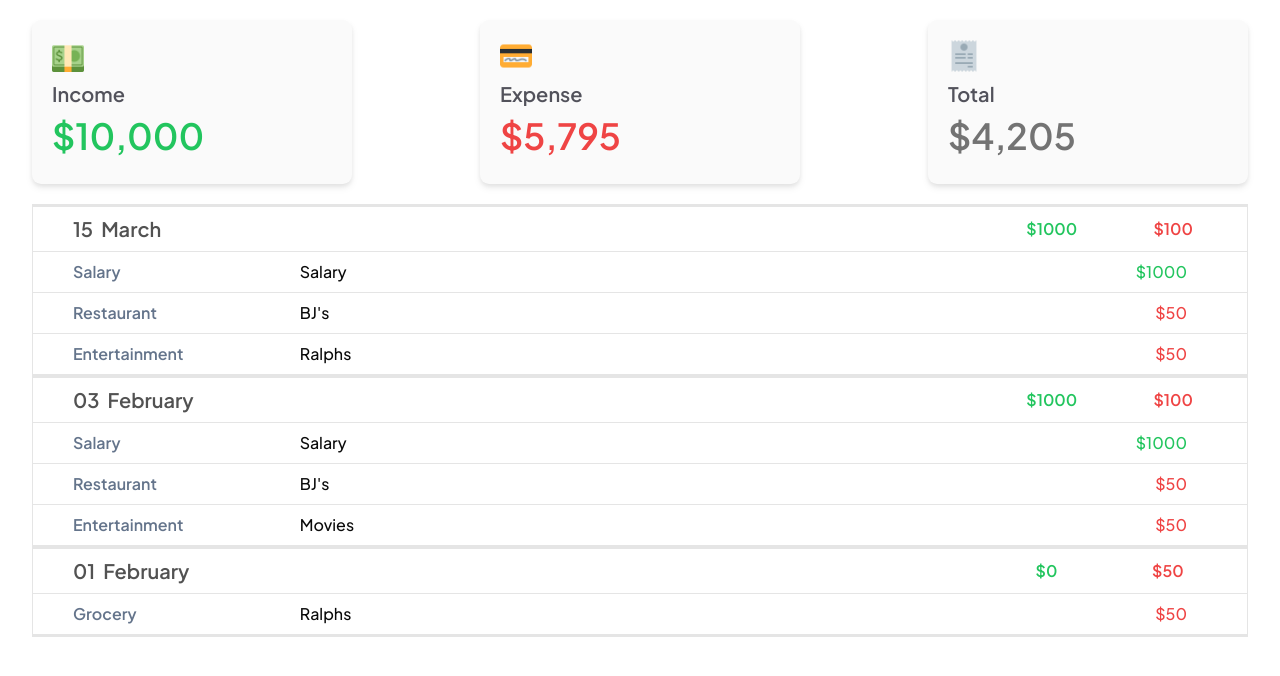
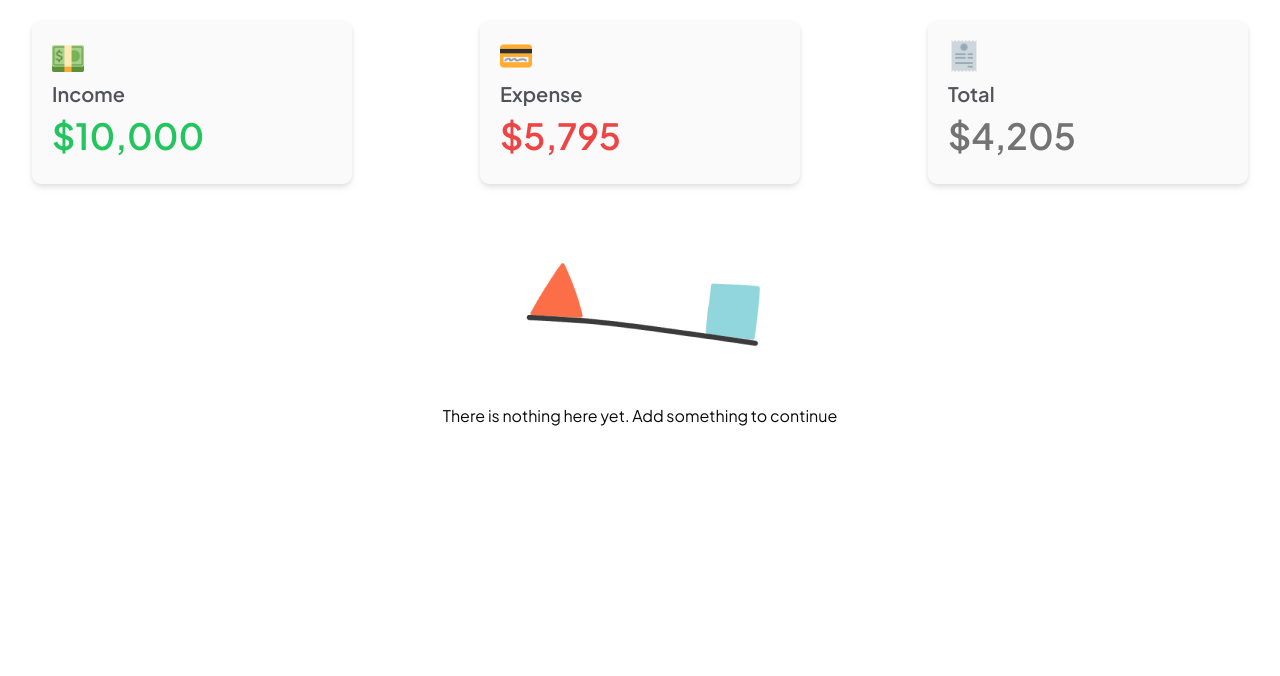
Before and after one commit to Theonlyhamstertoh/budgetbird, a Next.js app: page /transaction in a window 1280 px wide. Shown: the top 676 px of the page. Built offline with nearby package versions, Linux system fonts and the light colour scheme.

Commit message:
formatted no data transaction page

```diff
--- a/src/app/transaction/page.tsx
+++ b/src/app/transaction/page.tsx
@@ -16,48 +16,48 @@ type LogEntry = {
 
 const TransactionPage = () => {
   const log: LogEntry[] = [
-    {
-      date: new Date("02/15/2024"),
-      transactions: [
-        { type: "Income", category: "Salary", desc: "Salary ", amount: 1000 },
-        {
-          type: "Expense",
-          category: "Restaurant",
-          desc: "BJ's ",
-          amount: 50,
-        },
-        {
-          type: "Expense",
-          category: "Entertainment",
-          desc: "Ralphs ",
-          amount: 50,
-        },
-      ],
-    },
-    {
-      date: new Date("01/03/2024"),
-      transactions: [
-        { type: "Income", category: "Salary", desc: "Salary ", amount: 1000 },
-        {
-          type: "Expense",
-          category: "Restaurant",
-          desc: "BJ's ",
-          amount: 50,
-        },
-        {
-          type: "Expense",
-          category: "Entertainment",
-          desc: "Movies ",
-          amount: 50,
-        },
-      ],
-    },
-    {
-      date: new Date("01/01/2024"),
-      transactions: [
-        { type: "Expense", category: "Grocery", desc: "Ralphs ", amount: 50 },
-      ],
-    },
+    // {
+    //   date: new Date("02/15/2024"),
+    //   transactions: [
+    //     { type: "Income", category: "Salary", desc: "Salary ", amount: 1000 },
+    //     {
+    //       type: "Expense",
+    //       category: "Restaurant",
+    //       desc: "BJ's ",
+    //       amount: 50,
+    //     },
+    //     {
+    //       type: "Expense",
+    //       category: "Entertainment",
+    //       desc: "Ralphs ",
+    //       amount: 50,
+    //     },
+    //   ],
+    // },
+    // {
+    //   date: new Date("01/03/2024"),
+    //   transactions: [
+    //     { type: "Income", category: "Salary", desc: "Salary ", amount: 1000 },
+    //     {
+    //       type: "Expense",
+    //       category: "Restaurant",
+    //       desc: "BJ's ",
+    //       amount: 50,
+    //     },
+    //     {
+    //       type: "Expense",
+    //       category: "Entertainment",
+    //       desc: "Movies ",
+    //       amount: 50,
+    //     },
+    //   ],
+    // },
+    // {
+    //   date: new Date("01/01/2024"),
+    //   transactions: [
+    //     { type: "Expense", category: "Grocery", desc: "Ralphs ", amount: 50 },
+    //   ],
+    // },
   ];
 
   const [transactions, setTransactions] = useState(log);
@@ -180,7 +180,7 @@ const TransactionPage = () => {
             ))}
           </div>
         ) : (
-          <div>
+          <div className="flex flex-col items-center m-5">
             <img src="/hands-balance.png" alt="nothing" />
             <p>There is nothing here yet. Add something to continue</p>
           </div>
```
